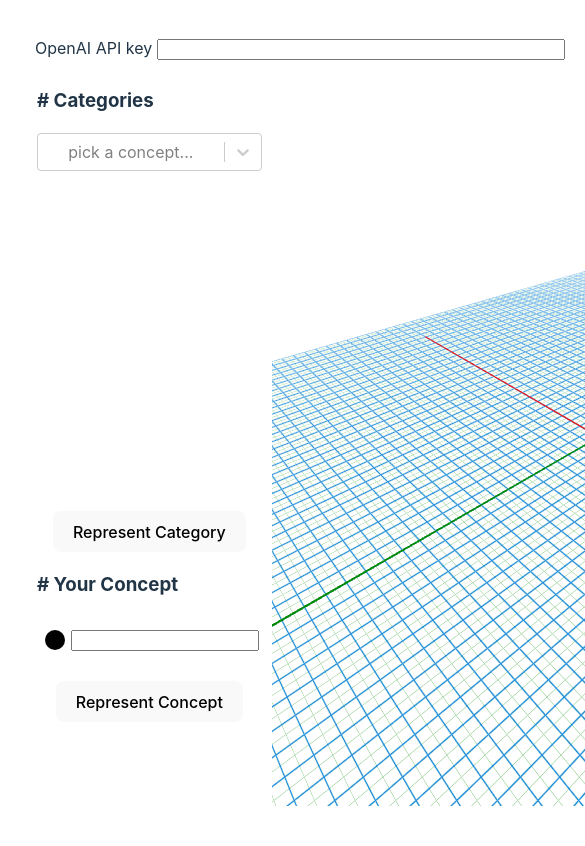
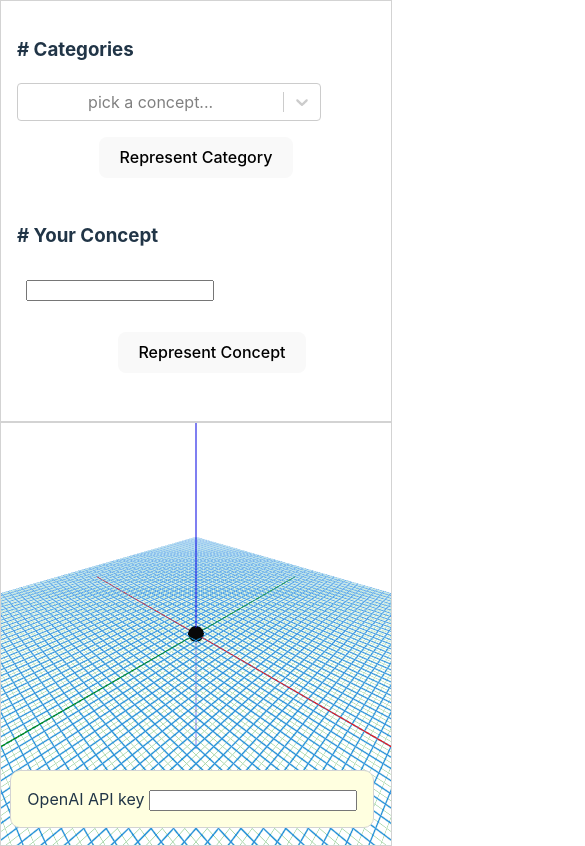
Before and after one commit to tmarti/concept-viewer, a React (Vite) app: page / in a window 390 px wide. Shown: the top 846 px of the page, 585 px wide, since content can reach past the window. Built offline with nearby package versions, Linux system fonts and the light colour scheme.

Commit message:
Add responsive layout

```diff
--- a/src/App.css
+++ b/src/App.css
@@ -1,7 +1,7 @@
 #root {
-  max-width: 1280px;
+  /* max-width: 1280px; */
   margin: 0 auto;
-  padding: 2rem;
+  /* padding: 2rem; */
   text-align: center;
 }
 
@@ -41,7 +41,7 @@
   color: #888;
 }
 
-#main-div {
+/* #main-div {
   display: flex;
   width: 100%;
   height: 100%;
@@ -56,3 +56,128 @@
   flex-grow: 1;
   margin: 5px;
 }
+ */
+
+
+#main-div {
+  display: flex;
+  height: 100vh; /* Full viewport height */
+  width: 100vw; /* Full viewport width */
+}
+
+#left-pane {
+  display: flex;
+  flex-direction: column;
+  height: 100%;
+  width: 20%; /* 20% of horizontal space as per your diagram */
+  border: 1px solid lightgray;
+  padding: 0 2rem;
+}
+
+#right-pane {
+  height: 100%;
+  width: 80%; /* 80% of horizontal space as per your diagram */
+}
+
+.PanelConceptCategories {
+  height: 70%; /* 70% of vertical space */
+  overflow-y: scroll; /* Enable vertical scrolling */
+}
+
+.PanelMyConcept {
+  height: 30%; /* 30% of vertical space */
+}
+
+.Panel3D {
+  height: 100%; /* 100% of vertical space */
+  width: 100%; /* Using full width of its container */
+  border: 1px solid lightgray;
+}
+
+.ItemOpenAiKey {
+  position: fixed; /* Fix position relative to the viewport */
+  bottom: 1rem; /* Align to the top of the viewport */
+  right: 1rem; /* Position at the center of the viewport */
+  /* transform: translateX(-50%); Shift left by half its width to center it */
+  width: auto; /* Auto width based on content */
+  z-index: 1000; /* Ensure it's above other content */
+  background: lightyellow;
+  padding: 1rem;
+  border: 1px solid lightgray;
+  border-radius: 10px;
+}
+
+.CardHoveredConcept {
+  position: fixed; /* Fix position relative to the viewport */
+  bottom: 1rem; /* Align to the top of the viewport */
+  left: calc(20% + 4rem); /* Position at the center of the viewport */
+  /* transform: translateX(-50%); Shift left by half its width to center it */
+  width: auto; /* Auto width based on content */
+  z-index: 1000; /* Ensure it's above other content */
+  background: lightyellow;
+  padding: 1rem;
+  border: 1px solid lightgray;
+  border-radius: 10px;
+  margin-left: 1rem;
+}
+
+.HiddenOnMobile {
+  display: block;
+}
+
+.SelectConcept {
+  max-width: 100%;
+  /* z-index: 2000;; */
+  margin: 1rem 0;
+}
+
+/* Mobile styles using a media query */
+@media (max-width: 600px) { /* Adjust breakpoint as needed */
+  #main-div {
+    flex-direction: column; /* Stack vertically for mobile */
+  }
+
+  #left-pane, #right-pane {
+    width: 100%; /* Full width on mobile */
+  }
+
+  #right-pane {
+    height: 50%;
+  }
+
+  #left-pane {
+    height: 50%;
+    padding: 0;
+  }
+
+  .PanelConceptCategories {
+    width: calc(100% - 2rem);
+    padding: 0;
+    margin: 1rem;
+    height: 170px; /* 20% of vertical space */
+    margin-bottom: 0;
+  }
+
+  .PanelMyConcept {
+    width: 100%; /* Full width */
+    /* Height auto-adjusts based on content */
+    padding-bottom: 1rem;
+    padding: 0;
+    margin: 1rem;
+  }
+
+  .Panel3D {
+    height: 50%;
+    /* flex-grow: 1; Takes remaining space */
+    width: 100%; /* Full width */
+    height: unset;
+  }
+
+  .HiddenOnMobile {
+    display: none;
+  }
+
+  .SelectConcept {
+    max-width: 85%;
+  }
+}
--- a/src/App.tsx
+++ b/src/App.tsx
@@ -33,14 +33,6 @@ function App() {
     setConcepts(concepts.slice());
   };
 
-
-  setTimeout(
-    () => {
-      (document.getElementById('three-canvas') as HTMLCanvasElement).style.height = '100%';
-    },
-    400
-  )
-
   return (
     <>
       <ItemOpenAiKey/>
@@ -56,11 +48,6 @@ function App() {
           <PanelMyConcept
             onChangeMyConcept={fnChangeCustomConcept}
           />
-          {hoveredIndex != -1 &&
-            <CardHoveredConcept
-              text={`${concepts[hoveredIndex].label}`}
-            />
-          }
         </div>
         <div id="right-pane">
           <Panel3D
@@ -69,6 +56,7 @@ function App() {
             onHoverConcept={setHoveredIndex}/>
         </div>
       </div>
+      {hoveredIndex != -1 && <CardHoveredConcept text={`${concepts[hoveredIndex].label}`}/>}
     </>
   )
 }
--- a/src/CardHoveredConcept.tsx
+++ b/src/CardHoveredConcept.tsx
@@ -4,13 +4,8 @@ export const CardHoveredConcept = ({
   text: string,
 }) => {
   return (
-    <h4 style={{
-        border: '1px black solid',
-        borderRadius: '8px',
-        width: 'fit-content',
-        padding: '8px',
-    }}>
-        <em>{text}</em>
-    </h4>
+    <div className="CardHoveredConcept HiddenOnMobile">
+        <strong><em>{text}</em></strong>
+    </div>
   );
 }
--- a/src/ItemOpenAiKey.tsx
+++ b/src/ItemOpenAiKey.tsx
@@ -1,10 +1,10 @@
 export const ItemOpenAiKey = () => {
   return (
-    <div style={{ padding: '3px', textAlign: 'left' }}>
+    <div className="ItemOpenAiKey">
         OpenAI API key&nbsp;
         <input
           id='llm-key'
-          style={{width: '400px'}}
+          style={{width: '200px'}}
           type='password'
         />
     </div>
--- a/src/ListItemConcept.tsx
+++ b/src/ListItemConcept.tsx
@@ -9,6 +9,7 @@ export const ListItemConcept = ({
   return (
     <div style={{ display: 'flex', alignItems: 'center', padding: '3px' }}>
         <span
+            className="HiddenOnMobile"
             style={{
                 height: '20px', // Ensures the circle is 20px in diameter
                 width: '20px',  // Matching width and height for a perfect circle
--- a/src/Panel3D.tsx
+++ b/src/Panel3D.tsx
@@ -54,7 +54,7 @@ export const Panel3D = ({
     )
   }
   return (
-    <Canvas id="three-canvas">
+    <Canvas id="three-canvas" className='Panel3D'>
       {/* PerspectiveCamera from drei automatically becomes the default camera */}
       <PerspectiveCamera
         makeDefault
--- a/src/PanelConceptCategories.tsx
+++ b/src/PanelConceptCategories.tsx
@@ -35,12 +35,14 @@ export const PanelConceptCategories = ({
   };
 
   return (
-    <>
-    <h3 style={{textAlign: 'left'}}># Categories</h3>
+    <div className='PanelConceptCategories'>
+        <h3 style={{textAlign: 'left'}}># Categories</h3>
         <Select
             // ref={select}
+            className="SelectConcept"
             placeholder="pick a concept..."
             isSearchable={false}
+            menuPortalTarget={document.body}
             options={Object.keys(conceptCategories).map(
               x => {
                 return {
@@ -51,7 +53,7 @@ export const PanelConceptCategories = ({
             )}
             onChange={ev => onSelectionChange(ev?.value || "")}
         />
-        <h2 style={{height:'300px', overflow:'scroll'}}>
+        <h2 style={{height:'300px', overflow:'scroll'}} className="HiddenOnMobile">
             {concepts.map(x => (
                 <ListItemConcept
                   color={x.color}
@@ -67,7 +69,7 @@ export const PanelConceptCategories = ({
             Represent Category
           </button>
         </div>
-    </>
+    </div>
   );
 
 }
--- a/src/PanelMyConcept.tsx
+++ b/src/PanelMyConcept.tsx
@@ -6,7 +6,7 @@ export const PanelMyConcept = ({
   onChangeMyConcept: (concept: string) => void,
 }) => {
   return (
-    <>
+    <div className='PanelMyConcept'>
         <h3 style={{textAlign:'left' }}># Your Concept</h3>
         <h2>
           <ListItemConcept
@@ -23,7 +23,7 @@ export const PanelMyConcept = ({
             Represent Concept
             </button>
         </div>
-    </>
+    </div>
   );
 
 }
```
